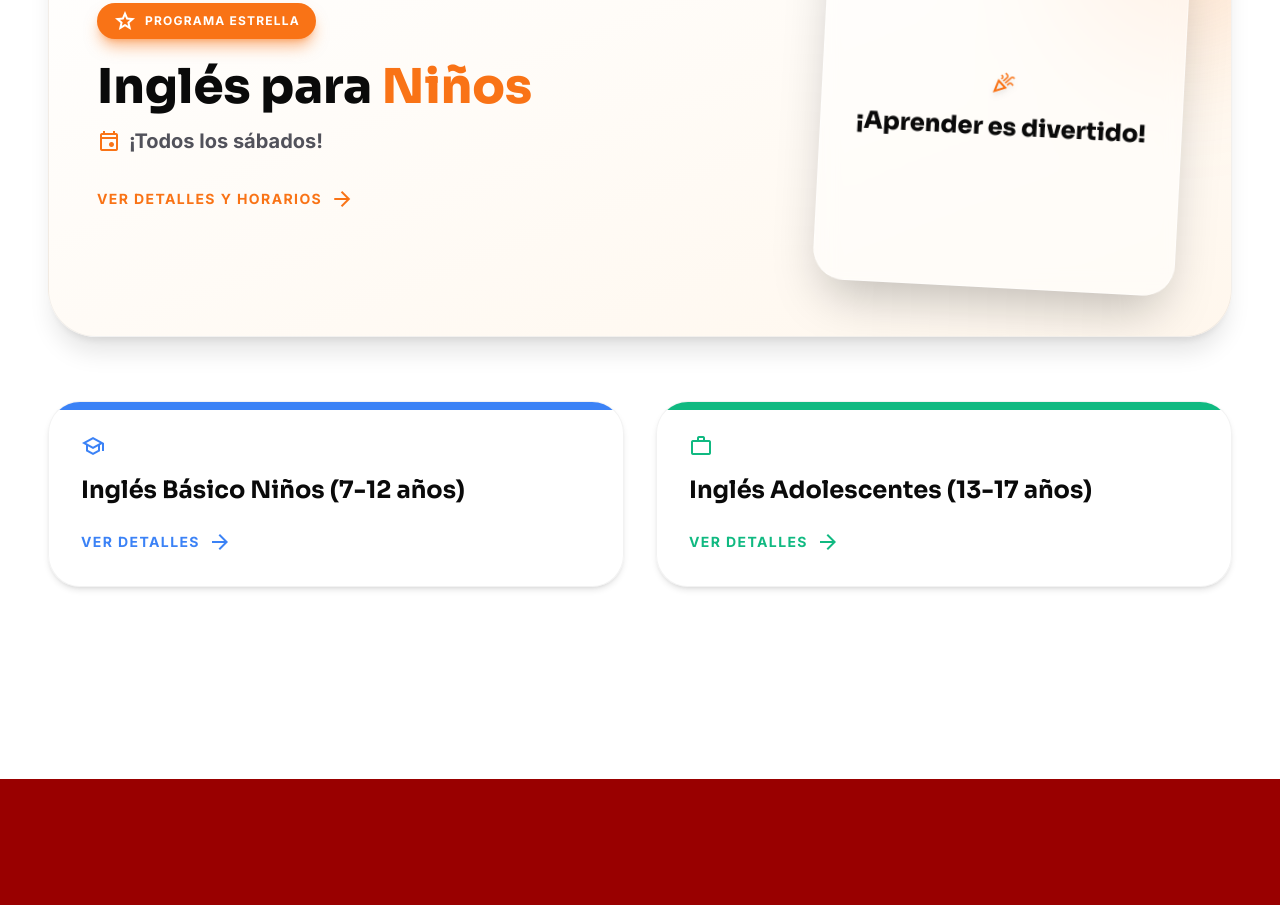
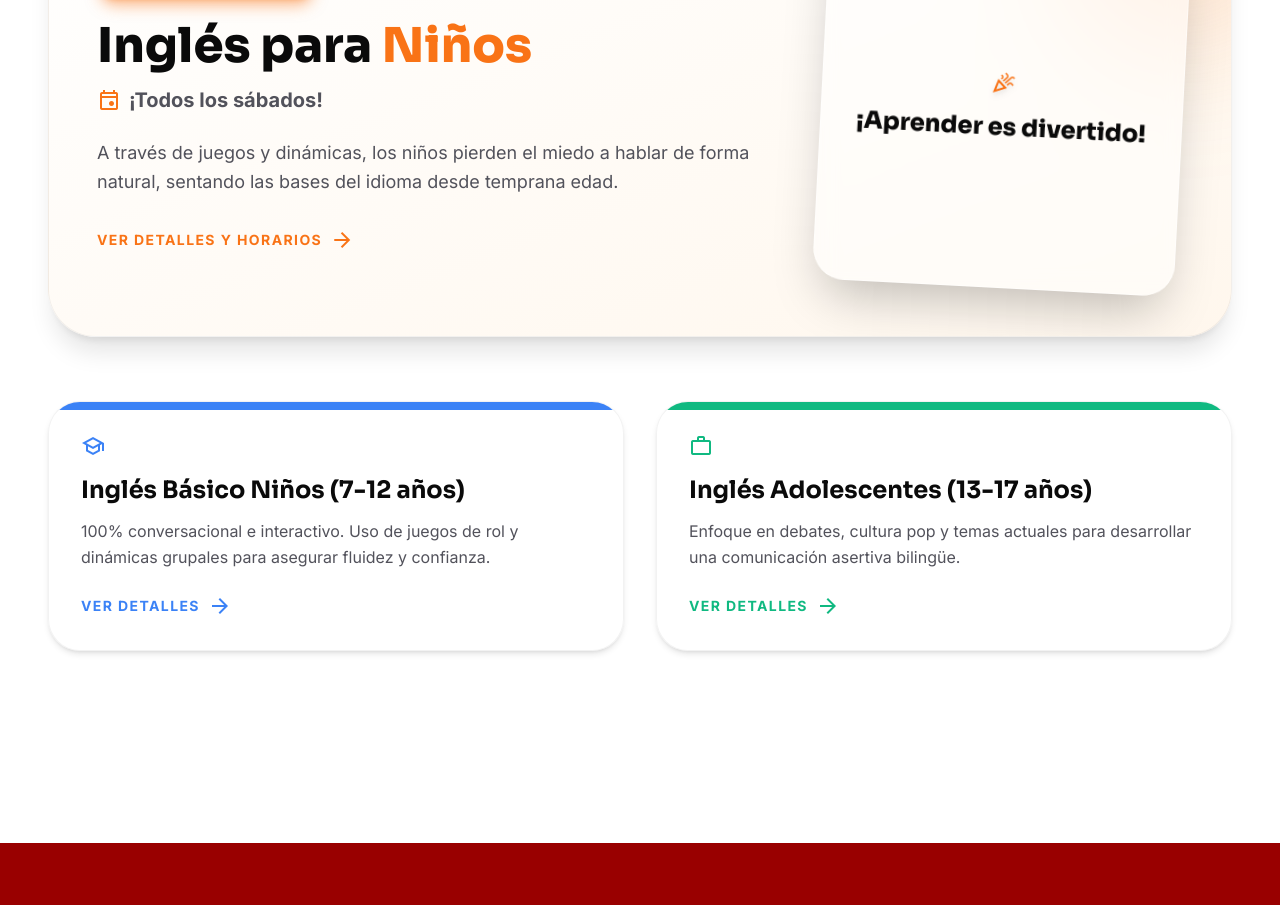
Before and after one commit to elcarlosdubai/crossover-web, a Next.js app: page /instituto in a window 1280 px wide. Shown: the part 1040-1945 px from the top of the page. Built offline with nearby package versions, Linux system fonts and the light colour scheme.

Commit message:
Fix TypeScript properties in Instituto page

```diff
--- a/src/app/instituto/page.tsx
+++ b/src/app/instituto/page.tsx
@@ -4,60 +4,78 @@ import Link from "next/link";import React, { useState } from "react";
   const cursosIdiomas = [
     {
       nombre: "Inglés Básico Niños (5-7 años)",
-      descripcion: "A través de juegos y dinámicas, los niños pierden el miedo a hablar de forma natural, sentando las bases del idioma desde temprana edad.",
-      icono: "child_care",
+      desc: "A través de juegos y dinámicas, los niños pierden el miedo a hablar de forma natural, sentando las bases del idioma desde temprana edad.",
+      icon: "child_care",
       duracion: "9 meses",
       horarios: ["Sábados | 8:30am a 12:00pm"],
       precio: "RD$ 1,600 / mes",
-      linkParams: "?area=instituto&curso=Inglés+Básico+Niños+(5-7+años)"
+      linkParams: "?area=instituto&curso=Inglés+Básico+Niños+(5-7+años)",
+      color: "bg-orange-500",
+      shadow: "shadow-orange-500/50",
+      text_color: "text-orange-500"
     },
     {
       nombre: "Inglés Básico Niños (7-12 años)",
-      descripcion: "100% conversacional e interactivo. Uso de juegos de rol y dinámicas grupales para asegurar fluidez y confianza.",
-      icono: "face",
+      desc: "100% conversacional e interactivo. Uso de juegos de rol y dinámicas grupales para asegurar fluidez y confianza.",
+      icon: "face",
       duracion: "18 meses",
-      horarios: ["Martes y Jueves | 3:00pm - 4:30pm", "Martes y Jueves | 4:30pm - 6:00pm", "Sábados | 8:30am - 12:00pm", "Sábados | 1:00pm - 4:00pm"],
+      horarios: ["Martes y Jueves | 3:00pm - 4:30pm", "Martes y Jueves | 4:30pm - 6:00pm", "Sábados | 8:30am a 12:00pm", "Sábados | 1:00pm - 4:00pm"],
       precio: "RD$ 1,600 / mes",
-      linkParams: "?area=instituto&curso=Inglés+Básico+Niños+(7-12+años)"
+      linkParams: "?area=instituto&curso=Inglés+Básico+Niños+(7-12+años)",
+      color: "bg-blue-500",
+      shadow: "shadow-blue-500/50",
+      text_color: "text-blue-500"
     },
     {
       nombre: "Inglés Adolescentes (13-17 años)",
-      descripcion: "Enfoque en debates, cultura pop y temas actuales para desarrollar una comunicación asertiva bilingüe.",
-      icono: "school",
+      desc: "Enfoque en debates, cultura pop y temas actuales para desarrollar una comunicación asertiva bilingüe.",
+      icon: "school",
       duracion: "12 meses",
-      horarios: ["Martes y Jueves | 3:00pm - 4:30pm", "Martes y Jueves | 4:30pm - 6:00pm", "Sábados | 8:30am - 12:00pm", "Sábados | 1:00pm - 4:00pm", "Sábados | 4:00pm - 7:00pm"],
+      horarios: ["Martes y Jueves | 3:00pm - 4:30pm", "Martes y Jueves | 4:30pm - 6:00pm", "Sábados | 8:30am a 12:00pm", "Sábados | 1:00pm - 4:00pm", "Sábados | 4:00pm - 7:00pm"],
       precio: "RD$ 1,600 / mes",
-      linkParams: "?area=instituto&curso=Inglés+Adolescentes+(13-17+años)"
+      linkParams: "?area=instituto&curso=Inglés+Adolescentes+(13-17+años)",
+      color: "bg-emerald-500",
+      shadow: "shadow-emerald-500/50",
+      text_color: "text-emerald-500"
     },
     {
       nombre: "Inglés Adultos (18+ años)",
-      descripcion: "Simulaciones de entornos laborales, redacción de correos y vocabulario profesional para potenciar tu currículum.",
-      icono: "work",
+      desc: "Simulaciones de entornos laborales, redacción de correos y vocabulario profesional para potenciar tu currículum.",
+      icon: "work",
       duracion: "12 meses",
       horarios: ["Martes y Jueves | 6:30pm - 8:00pm", "Sábados | 1:00pm - 4:00pm", "Sábados | 4:00pm - 7:00pm"],
       precio: "RD$ 1,600 / mes",
-      linkParams: "?area=instituto&curso=Inglés+Adultos+(18%2B+años)"
+      linkParams: "?area=instituto&curso=Inglés+Adultos+(18%2B+años)",
+      color: "bg-purple-500",
+      shadow: "shadow-purple-500/50",
+      text_color: "text-purple-500"
     }
   ];
 
   const cursosTecnicos = [
     {
       nombre: "Informática Básica",
-      descripcion: "Dominio del Paquete de Oficina (Word, Excel, PowerPoint) y navegación web segura. Indispensable para el mundo moderno.",
-      icono: "computer",
+      desc: "Dominio del Paquete de Oficina (Word, Excel, PowerPoint) y navegación web segura. Indispensable para el mundo moderno.",
+      icon: "computer",
       duracion: "3 meses",
       horarios: ["Sábados | 8:30am a 12:00pm", "Sábados | 1:00pm a 4:00pm"],
       precio: "RD$ 1,600 / mes",
-      linkParams: "?area=instituto&curso=Informática+Básica"
+      linkParams: "?area=instituto&curso=Informática+Básica",
+      color: "bg-teal-500",
+      shadow: "shadow-teal-500/50",
+      text_color: "text-teal-500"
     },
     {
       nombre: "Informática Avanzada",
-      descripcion: "Profundiza en Word/Excel avanzado y fundamentos de Redes. Basado en proyectos prácticos reales.",
-      icono: "devices",
+      desc: "Profundiza en Word/Excel avanzado y fundamentos de Redes. Basado en proyectos prácticos reales.",
+      icon: "devices",
       duracion: "3 meses",
       horarios: ["Sábados | 8:30am a 12:00pm", "Sábados | 1:00pm a 4:00pm"],
       precio: "RD$ 1,600 / mes",
-      linkParams: "?area=instituto&curso=Informática+Avanzada"
+      linkParams: "?area=instituto&curso=Informática+Avanzada",
+      color: "bg-indigo-500",
+      shadow: "shadow-indigo-500/50",
+      text_color: "text-indigo-500"
     }
   ];
 
```
